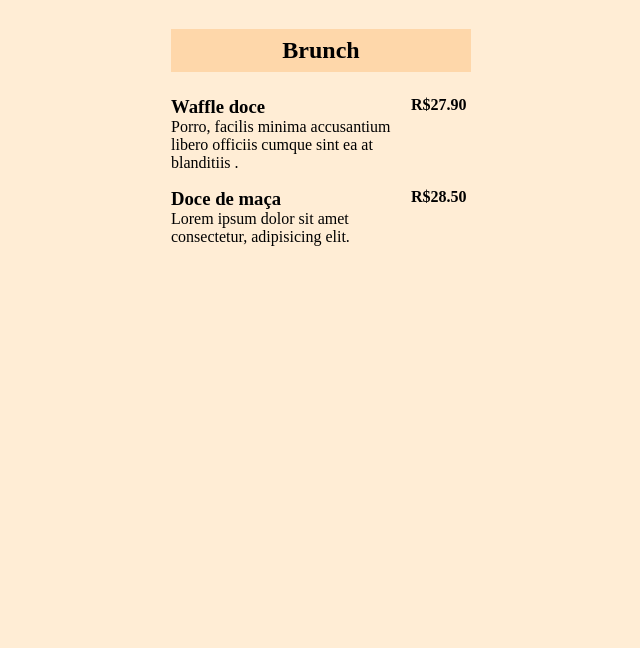
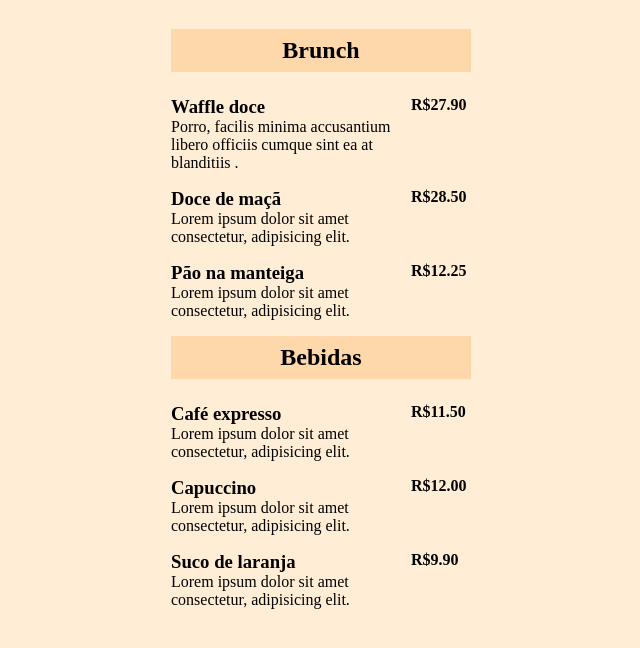
Before and after one commit to polyanetuag/rocketCoffee, a plain HTML site: page src/index.html in a window 1280 px wide. Shown: the part 90-738 px from the top of the page, without its empty margins (319-959 px from the left). Drawn offline with Linux system fonts and the light colour scheme.

Commit message:
feat: menu structure

```diff
--- a/src/index.html
+++ b/src/index.html
@@ -9,7 +9,7 @@
 </head>
 <body>
     <header>
-        <h1>RocketCoffee</h1>
+        <h1>Rocket<span>Coffee</span></h1>
         <p>Aberto todos os dias. 8h - 22h</p>
     </header>
 
@@ -27,14 +27,53 @@
 
             <li>
                 <div class="details">
-                    <h3>Doce de maça</h3>
+                    <h3>Doce de maçã</h3>
                     <p class="description">Lorem ipsum dolor sit amet consectetur, adipisicing elit. </p>
                 </div>
 
                 <strong class="price">R$28.50</strong>
             </li>
+            <li>
+                <div class="details">
+                    <h3>Pão na manteiga</h3>
+                    <p class="description">Lorem ipsum dolor sit amet consectetur, adipisicing elit. </p>
+                </div>
+
+                <strong class="price">R$12.25</strong>
+            </li>
         </ul>
     </section>
 
+    <section>
+        <h2>Bebidas</h2>
+        <ul>
+
+
+            <li>
+                <div class="details">
+                    <h3>Café expresso</h3>
+                    <p class="description">Lorem ipsum dolor sit amet consectetur, adipisicing elit. </p>
+                </div>
+
+                <strong class="price">R$11.50</strong>
+            </li>
+            <li>
+                <div class="details">
+                    <h3>Capuccino</h3>
+                    <p class="description">Lorem ipsum dolor sit amet consectetur, adipisicing elit. </p>
+                </div>
+
+                <strong class="price">R$12.00</strong>
+            </li>
+            <li>
+                <div class="details">
+                    <h3>Suco de laranja</h3>
+                    <p class="description">Lorem ipsum dolor sit amet consectetur, adipisicing elit. </p>
+                </div>
+
+                <strong class="price">R$9.90</strong>
+            </li>
+        </ul>
+    </section>
 </body>
 </html>
```
